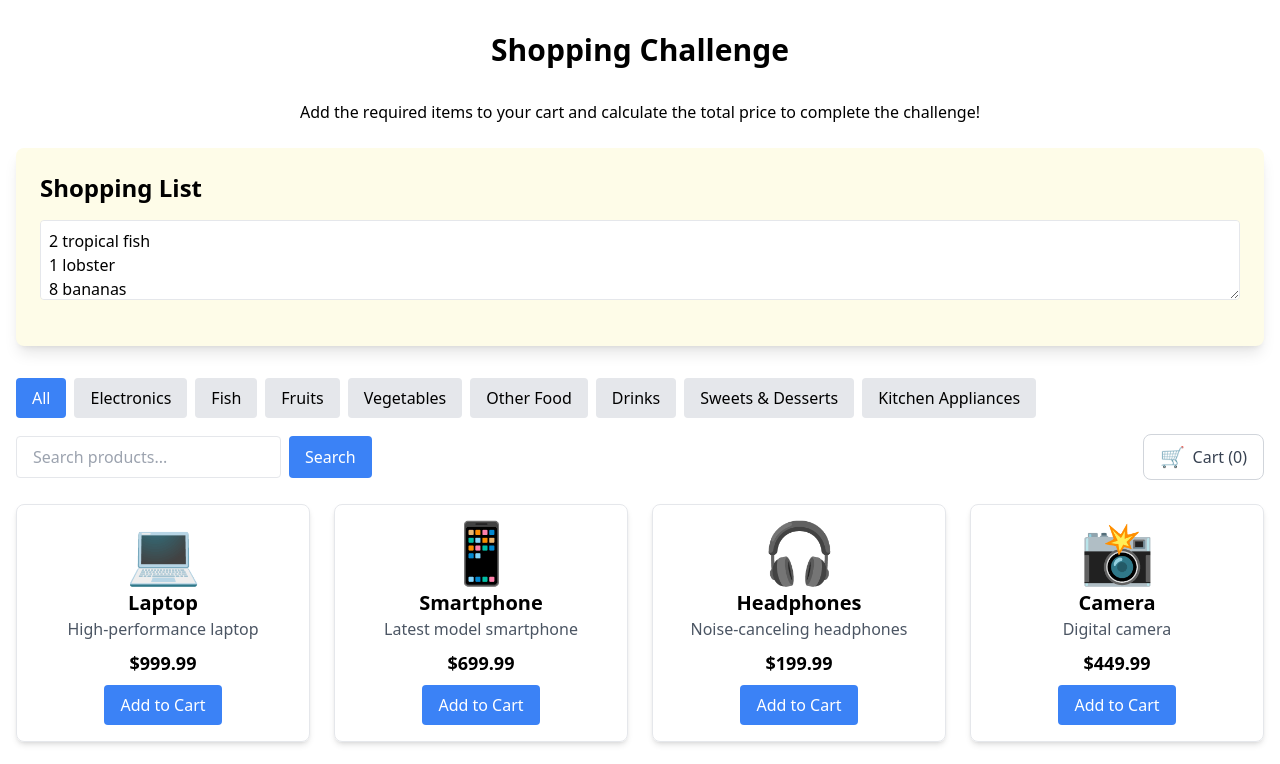
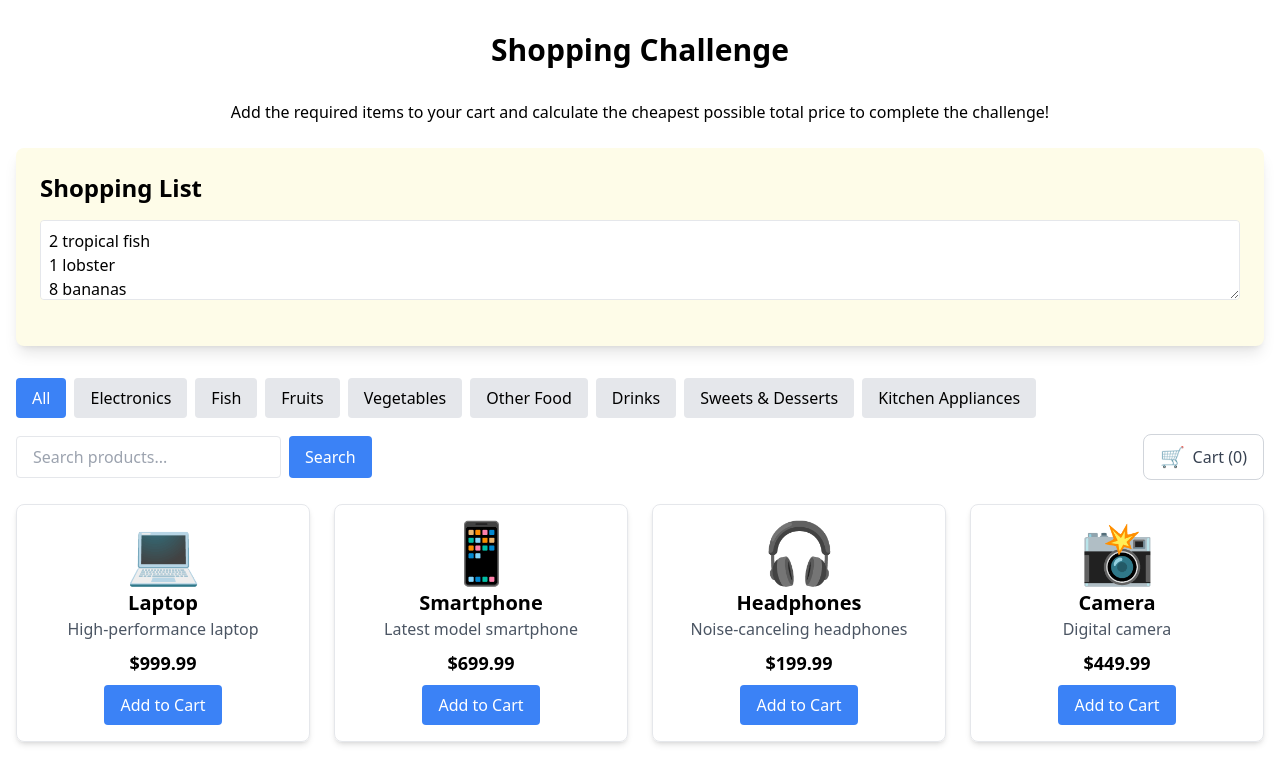
Before and after one commit to mattmazzola/webgames, a React (Vite) app in the folder webgames/: page /shopping-challenge in a window 1280 px wide. Shown: the top 764 px of the page. Built offline with nearby package versions, Linux system fonts and the light colour scheme.

Commit message:
Shopping: specify cheapest possible price

```diff
--- a/webgames/src/pages/ShoppingChallenge.tsx
+++ b/webgames/src/pages/ShoppingChallenge.tsx
@@ -109,8 +109,8 @@ const ShoppingChallenge: React.FC = () => {
         Shopping Challenge
       </h1>
       <p className="text-center mb-6">
-        Add the required items to your cart and calculate the total price to
-        complete the challenge!
+        Add the required items to your cart and calculate the cheapest possible
+        total price to complete the challenge!
       </p>
 
       {/* Shopping List */}
```
